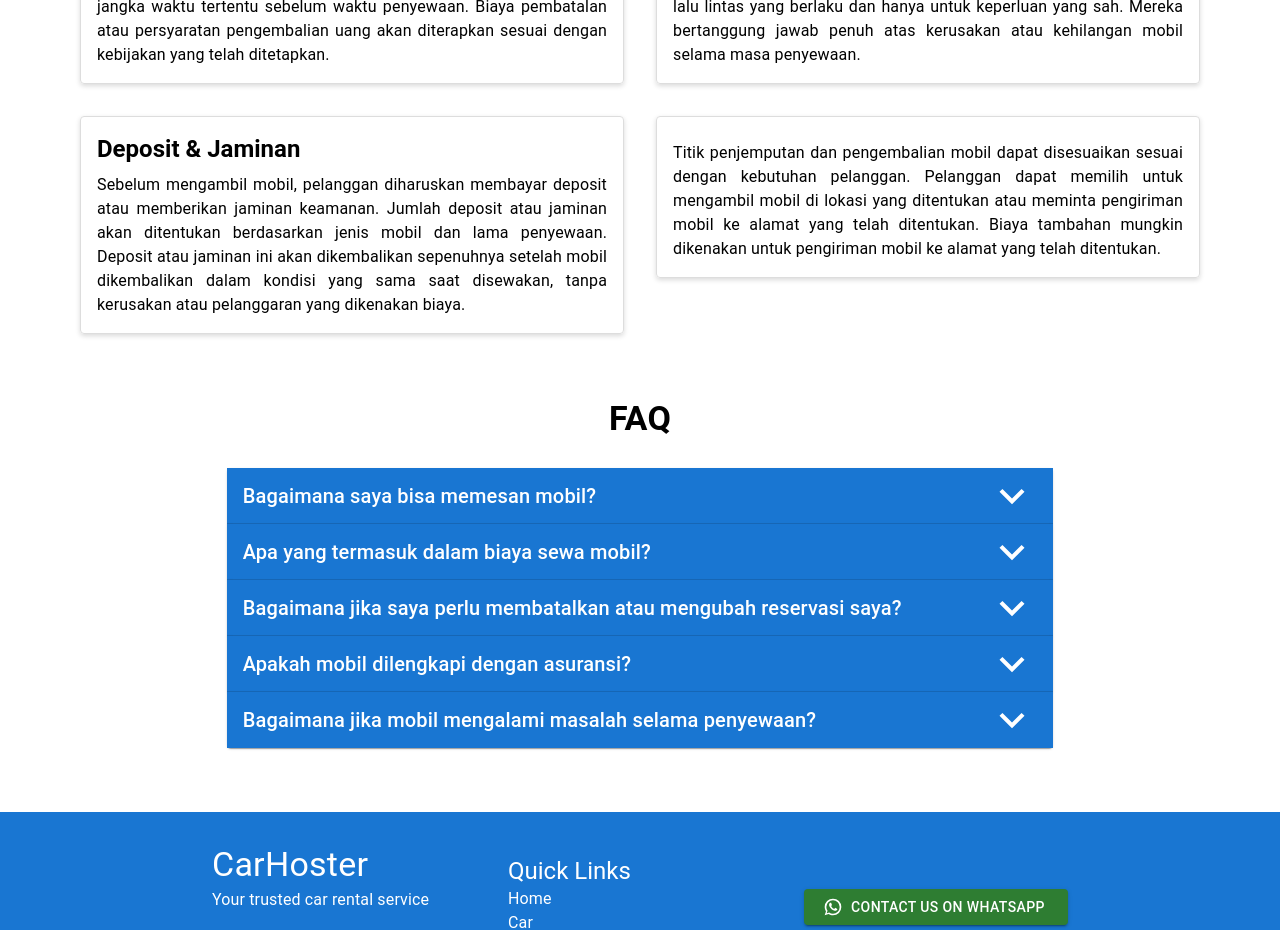
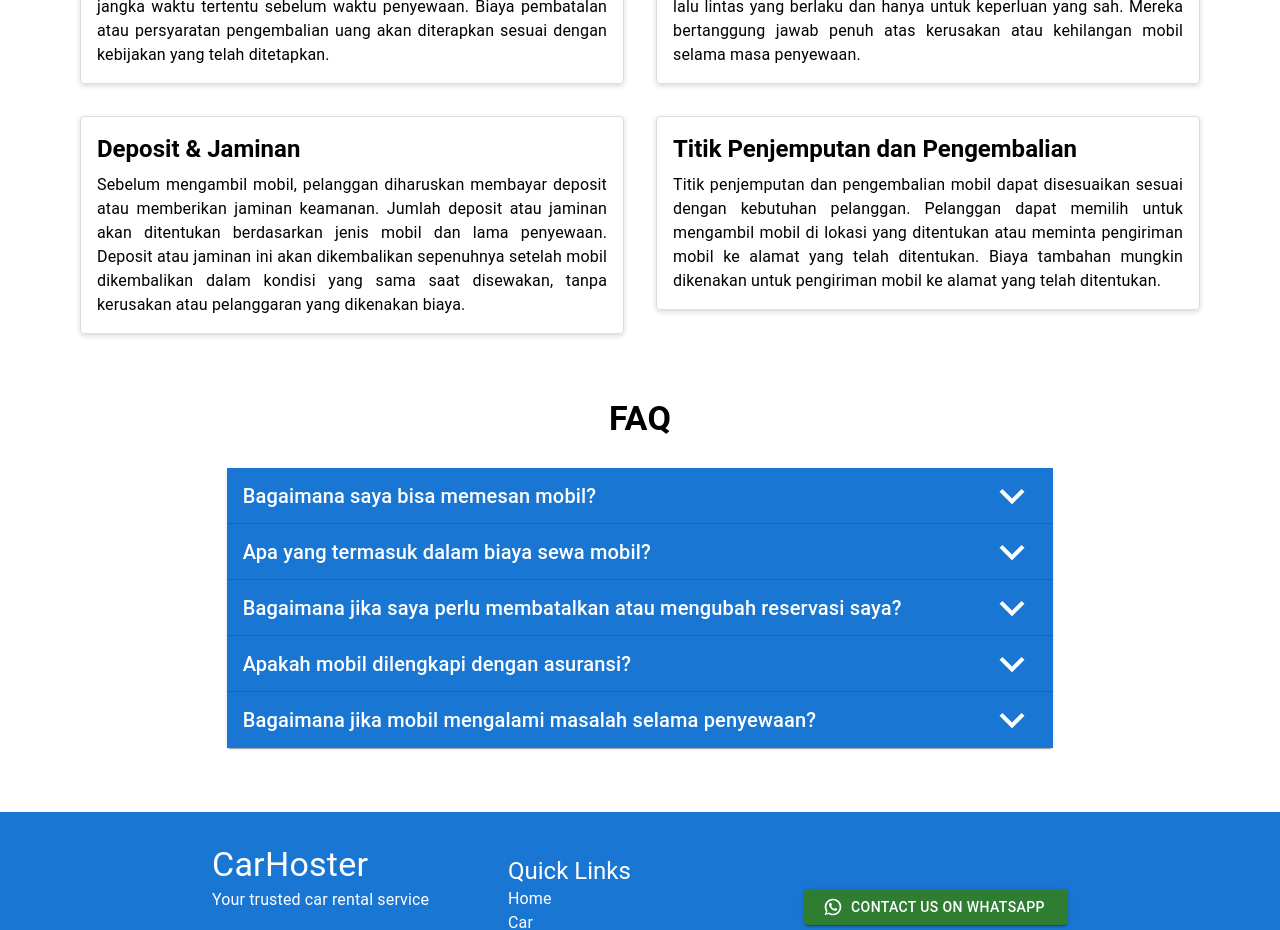
Before and after one commit to RakhaPradiva/carhoster, a React (Vite) app: page / in a window 1280 px wide. Shown: the part 2240-3170 px from the top of the page. Built offline with nearby package versions, Linux system fonts and the light colour scheme; no server answers.

Commit message:
fix typo

```diff
--- a/src/constants/index.js
+++ b/src/constants/index.js
@@ -61,7 +61,7 @@ export const termsandconditions = [
 			"Sebelum mengambil mobil, pelanggan diharuskan membayar deposit atau memberikan jaminan keamanan. Jumlah deposit atau jaminan akan ditentukan berdasarkan jenis mobil dan lama penyewaan. Deposit atau jaminan ini akan dikembalikan sepenuhnya setelah mobil dikembalikan dalam kondisi yang sama saat disewakan, tanpa kerusakan atau pelanggaran yang dikenakan biaya.",
 	},
 	{
-		tittle: "Titik Penjemputan dan Pengembalian",
+		title: "Titik Penjemputan dan Pengembalian",
 		description:
 			"Titik penjemputan dan pengembalian mobil dapat disesuaikan sesuai dengan kebutuhan pelanggan. Pelanggan dapat memilih untuk mengambil mobil di lokasi yang ditentukan atau meminta pengiriman mobil ke alamat yang telah ditentukan. Biaya tambahan mungkin dikenakan untuk pengiriman mobil ke alamat yang telah ditentukan.",
 	},
```
